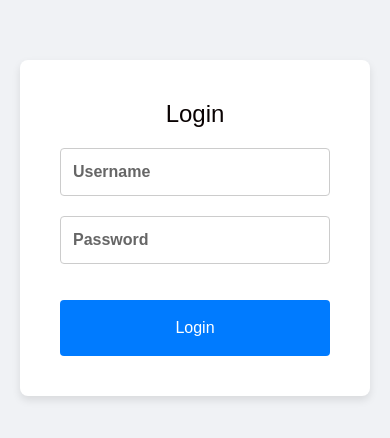
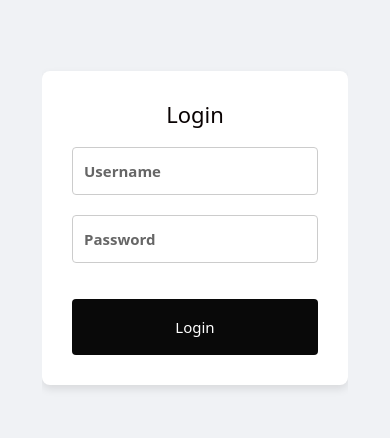
Before and after one commit to akhil5564/3digit, a React (Vite) app: page / in a window 390 px wide. Shown: the part 254-692 px from the top of the page. Built offline with nearby package versions, Linux system fonts and the light colour scheme.

Commit message:
remove scroll

```diff
--- a/src/components/Home.tsx
+++ b/src/components/Home.tsx
@@ -1,4 +1,4 @@
-import React, { FC, useRef, useState } from 'react';
+import React, { FC, useEffect, useRef, useState } from 'react';
 import './home.css';
 import { IconTrash } from '@tabler/icons-react';
 import { reportData, getNumberCountFromDb } from '../services/allApi'; // Assuming getNumberCountFromDb is the API call to check the number in DB
@@ -21,6 +21,17 @@ const Home: FC<HomeProps> = () => {
 
     const secondInputRef = useRef<HTMLInputElement>(null); // Reference for the second input
     const firstInputRef = useRef<HTMLInputElement>(null); // Reference for the first input (number)
+
+    // Disable scrolling on mount and re-enable it on unmount
+    useEffect(() => {
+        // Disable scrolling when on the Home page
+        document.body.style.overflow = 'hidden';
+
+        // Cleanup function to restore scrolling when component is unmounted
+        return () => {
+            document.body.style.overflow = 'auto';
+        };
+    }, []);
 
     // Handle Add button click
     const handleAdd = async () => {
@@ -103,7 +114,6 @@ const Home: FC<HomeProps> = () => {
             firstInputRef.current.focus(); // Focus on the number input field
         }
     };
-
 
     // Handle Save button click
     const handleSave = async () => {
--- a/src/components/Login.tsx
+++ b/src/components/Login.tsx
@@ -1,13 +1,22 @@
-// src/components/Login.tsx
-import React, { useState } from "react";
-import { useNavigate } from "react-router-dom";  // Import the useNavigate hook
+import React, { useState, useEffect } from "react";
+import { useNavigate } from "react-router-dom";
 import './login.css';
 
 const Login = () => {
   const [username, setUsername] = useState("");
   const [password, setPassword] = useState("");
   const [error, setError] = useState("");
-  const navigate = useNavigate();  // Initialize the navigate function
+  const navigate = useNavigate();
+
+  useEffect(() => {
+    // Disable scrolling on body when login page is rendered
+    document.body.style.overflow = "hidden";
+
+    // Clean up to enable scrolling again when the component is unmounted
+    return () => {
+      document.body.style.overflow = "auto";
+    };
+  }, []);
 
   const handleSubmit = (e: React.FormEvent) => {
     e.preventDefault();
@@ -15,8 +24,7 @@ const Login = () => {
     // Check if the username and password are correct
     if (username === "manu" && password === "123") {
       console.log("Login successful!");
-      // Store the login state in localStorage
-    sessionStorage.setItem("isLoggedIn", "true");
+      sessionStorage.setItem("isLoggedIn", "true");
       setError("");
       navigate("/home");  // Navigate to the Home page
     } else {
--- a/src/components/home.css
+++ b/src/components/home.css
@@ -143,3 +143,9 @@ button:active {
     display: flex;
     gap: 1rem;
 }
+@media (max-width: 480px) {
+    html, body {
+        overflow: hidden;
+        height: 100%;
+    }
+}
--- a/src/components/login.css
+++ b/src/components/login.css
@@ -1,5 +1,3 @@
-/* Login.css */
-
 /* Reset margins and paddings */
 * {
   margin: 0;
@@ -7,29 +5,38 @@
   box-sizing: border-box;
 }
 
+html, body {
+  height: 100%; /* Ensure the page takes up full height */
+  margin: 0;
+  overflow: hidden; /* Prevent scrolling */
+}
+
+/* Use flexbox to center the login box */
 body {
-    font-family: Arial, sans-serif;
-    background-color: #f0f2f5;
   display: flex;
   justify-content: center;
   align-items: center;
-    height: 100vh;
+  background-color: #f0f2f5;
 }
 
 .login-container {
   display: flex;
   justify-content: center;
   align-items: center;
+  width: 100%;
   height: 100%;
+  overflow: hidden; /* Prevent scrolling within the container */
 }
 
 .login-box {
-    width: 350px;
+  width: 100%;
+  max-width: 350px;
   padding: 40px;
   background-color: white;
   box-shadow: 0 4px 8px rgba(0, 0, 0, 0.1);
   border-radius: 8px;
   text-align: center;
+  overflow: hidden; /* Prevent scrolling within the box */
 }
 
 h2 {
@@ -67,7 +74,7 @@
   width: 100%;
   padding: 12px;
   font-size: 16px;
-    background-color: #007bff;
+  background-color: #090909;
   color: white;
   border: none;
   border-radius: 4px;
@@ -76,10 +83,73 @@
 }
 
 .btn:hover {
-    background-color: #0056b3;
+  background-color: #171d1d;
 }
 
-  .placeholder-shown{
+/* Placeholder color adjustment */
+.placeholder-shown {
   color: #090202;
+}
 
+/* Media Queries for responsiveness */
+
+/* For small screens (mobile phones) */
+@media (max-width: 480px) {
+  html, body {
+    overflow: hidden; /* Prevent scrolling */
+    height: 100%; /* Ensure body takes full height */
   }
+
+  .login-container {
+    height: 100vh; /* Ensure full height of the container */
+    overflow: hidden; /* Prevent scrolling within the container */
+  }
+
+  .login-box {
+    padding: 20px;
+    max-width: 100%; /* Ensure the login box fits in mobile view */
+    height: auto; /* Allow the box to adjust in height based on content */
+  }
+
+  h2 {
+    font-size: 20px;
+  }
+
+  .textbox input {
+    font-size: 14px;
+    padding: 10px;
+  }
+
+  .btn {
+    font-size: 14px;
+    padding: 10px;
+  }
+}
+
+/* For medium screens (tablets) */
+@media (max-width: 768px) {
+  .login-box {
+    padding: 30px;
+  }
+
+  h2 {
+    font-size: 22px;
+  }
+
+  .textbox input {
+    font-size: 15px;
+    padding: 11px;
+  }
+
+  .btn {
+    font-size: 15px;
+    padding: 11px;
+  }
+}
+
+/* For larger screens (desktops) */
+@media (min-width: 1024px) {
+  .login-box {
+    width: 350px; /* Maintain the box width on larger screens */
+  }
+}
--- a/src/pages/Reporter.tsx
+++ b/src/pages/Reporter.tsx
@@ -19,6 +19,9 @@ const Report: FC = () => {
 
   // Fetch data from the backend when the component mounts
   useEffect(() => {
+    // Disable scrolling on body when the Report page is active
+    document.body.style.overflow = 'hidden';
+
     const fetchData = async () => {
       try {
         const response = await axios.get('https://threed-backend-uodx.onrender.com/data');
@@ -38,6 +41,11 @@ const Report: FC = () => {
     };
 
     fetchData();
+
+    // Cleanup: Re-enable scrolling when the component is unmounted
+    return () => {
+      document.body.style.overflow = 'auto';
+    };
   }, []);
 
   // Function to clear all data both from the frontend and backend
```
Lines whose indentation alone changed are shown as unchanged.
